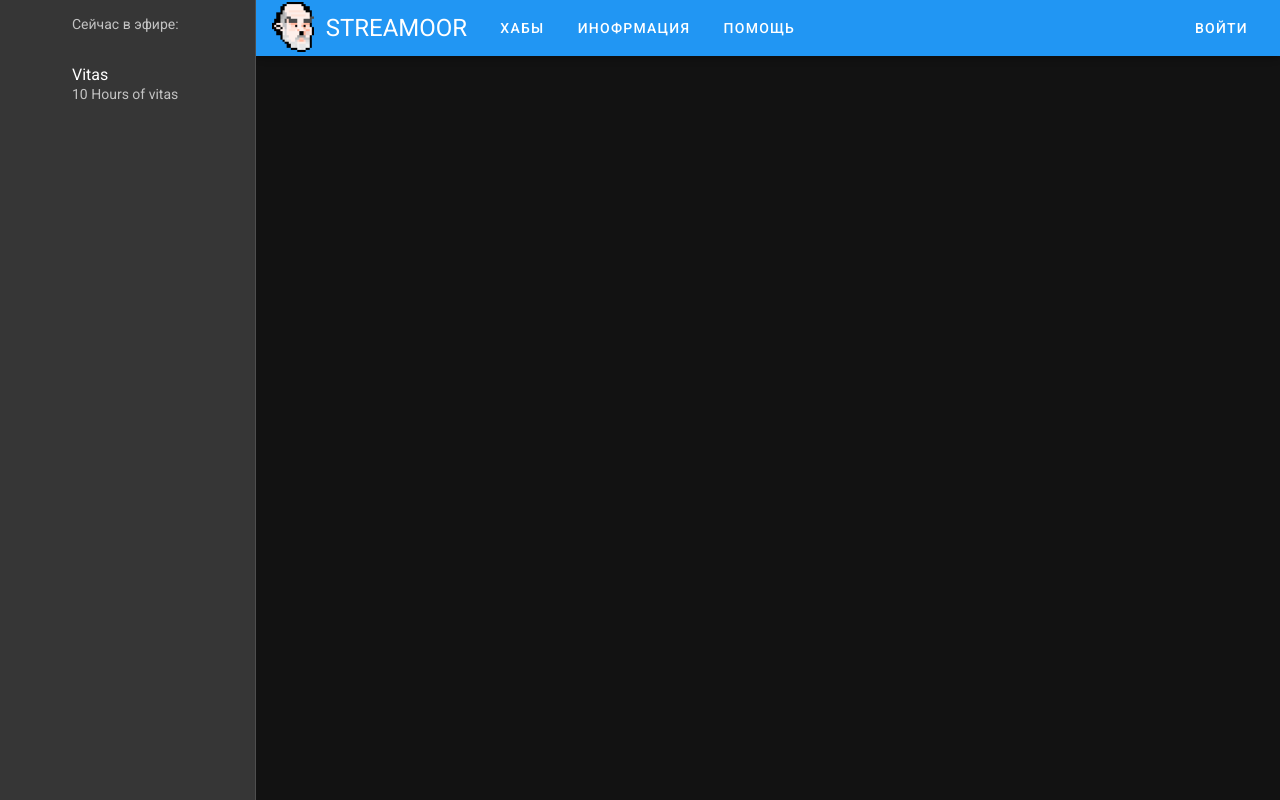
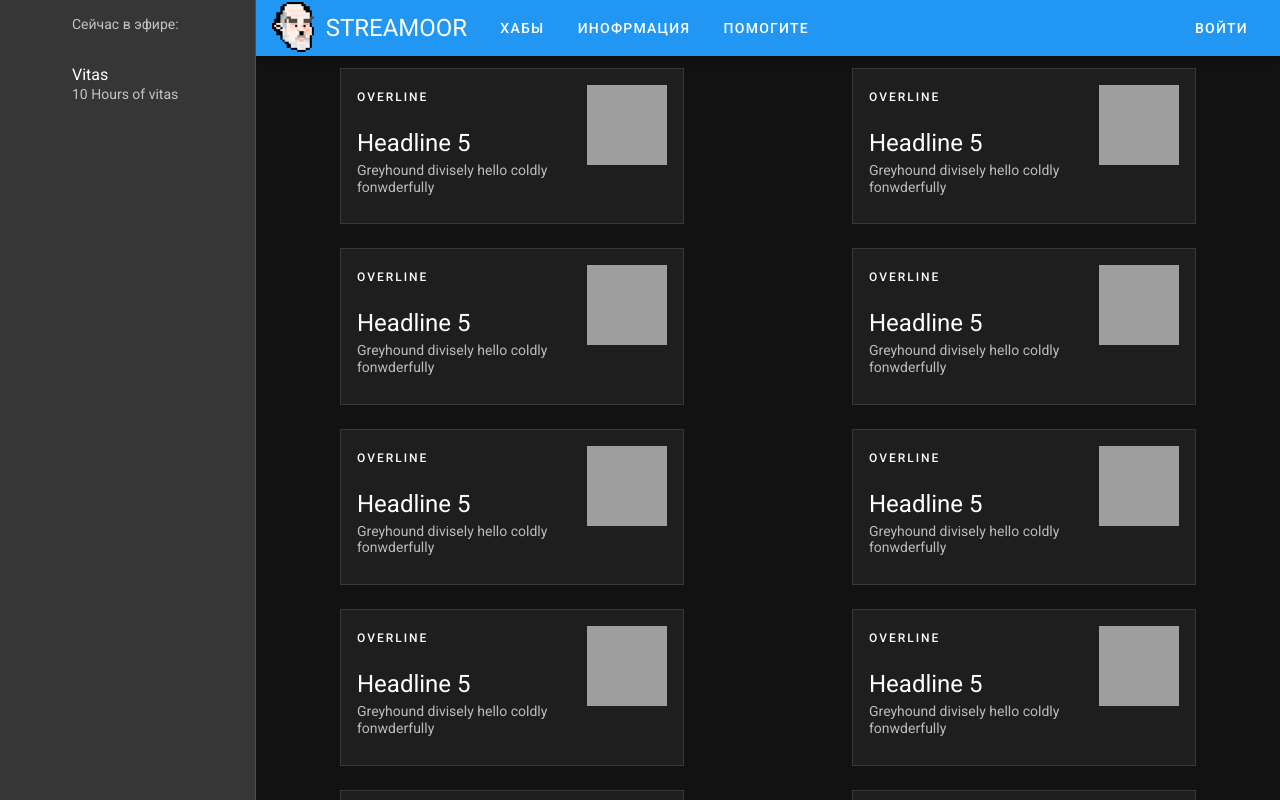
Before and after one commit to Mita57/StreaMOOR, a Vue app in the folder client/: page /channels in a window 1280 px wide. Shown: the top 800 px of the page. Built offline with nearby package versions, Linux system fonts and the light colour scheme.

Commit message:
fucking slaaaaaves

```diff
--- a/client/src/App.vue
+++ b/client/src/App.vue
@@ -11,7 +11,7 @@
             <v-toolbar-items class="ml-4">
                 <v-btn text class=" white--text" to="/hubs">Хабы</v-btn>
                 <v-btn text class=" white--text" to="/info">Инофрмация</v-btn>
-                <v-btn text class=" white--text" to="/account">Помощь</v-btn>
+                <v-btn text class=" white--text" to="/account">Помогите</v-btn>
             </v-toolbar-items>
             <v-spacer></v-spacer>
             <v-toolbar-items>
--- a/client/src/views/Channel.vue
+++ b/client/src/views/Channel.vue
@@ -30,17 +30,20 @@
                 </v-list-item>
             </v-list>
         </v-navigation-drawer>
-        <v-responsive :aspect-ratio="16/9" class=" ma-8 mt-2">
-            <v-img src="../assets/pic1.jpg"></v-img>
+        <v-responsive :aspect-ratio="16/9" class=" ma-8 mt-2 white">
         </v-responsive>
-        <div class="ml-10 mt-n6 flex-row justify-space-around">
+        <v-container fluid>
+            <v-layout wrap justify-space-around="" class="ml-5 mt-n10">
+                <v-flex>
                     <div>
                         Just usual meme review like pewds did
                     </div>
                     <div>
                         asdfsdsf
                     </div>
-        </div>
+                </v-flex>
+            </v-layout>
+        </v-container>
     </v-container>
 </template>
 
--- a/client/src/views/Channels.vue
+++ b/client/src/views/Channels.vue
@@ -1,5 +1,23 @@
 <template>
+    <v-container fluid grid-list-xl>
+        <v-layout wrap justify-space-around>
+            <v-flex v-for="i in 20">
+                <v-card class="mx-auto" max-width="344" outlined tile>
+                    <v-list-item three-line>
+                        <v-list-item-content>
+                            <div class="overline mb-4">OVERLINE</div>
+                            <v-list-item-title class="headline mb-1">Headline 5</v-list-item-title>
+                            <v-list-item-subtitle>Greyhound divisely hello coldly fonwderfully</v-list-item-subtitle>
+                        </v-list-item-content>
 
+                        <v-list-item-avatar tile size="80" color="grey"></v-list-item-avatar>
+                    </v-list-item>
+                    <v-card-actions>
+                    </v-card-actions>
+                </v-card>
+            </v-flex>
+        </v-layout>
+    </v-container>
 </template>
 
 <script>
```
Lines whose indentation alone changed are shown as unchanged.
